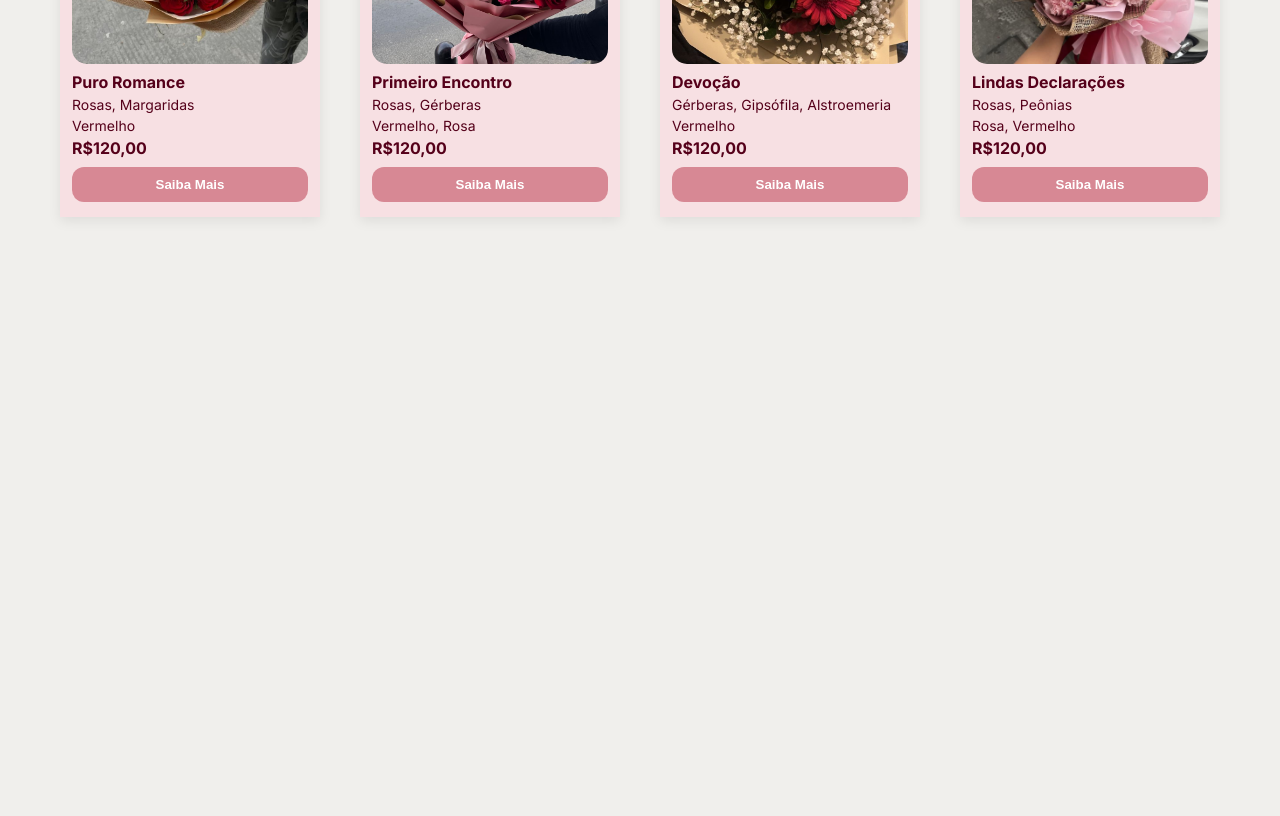
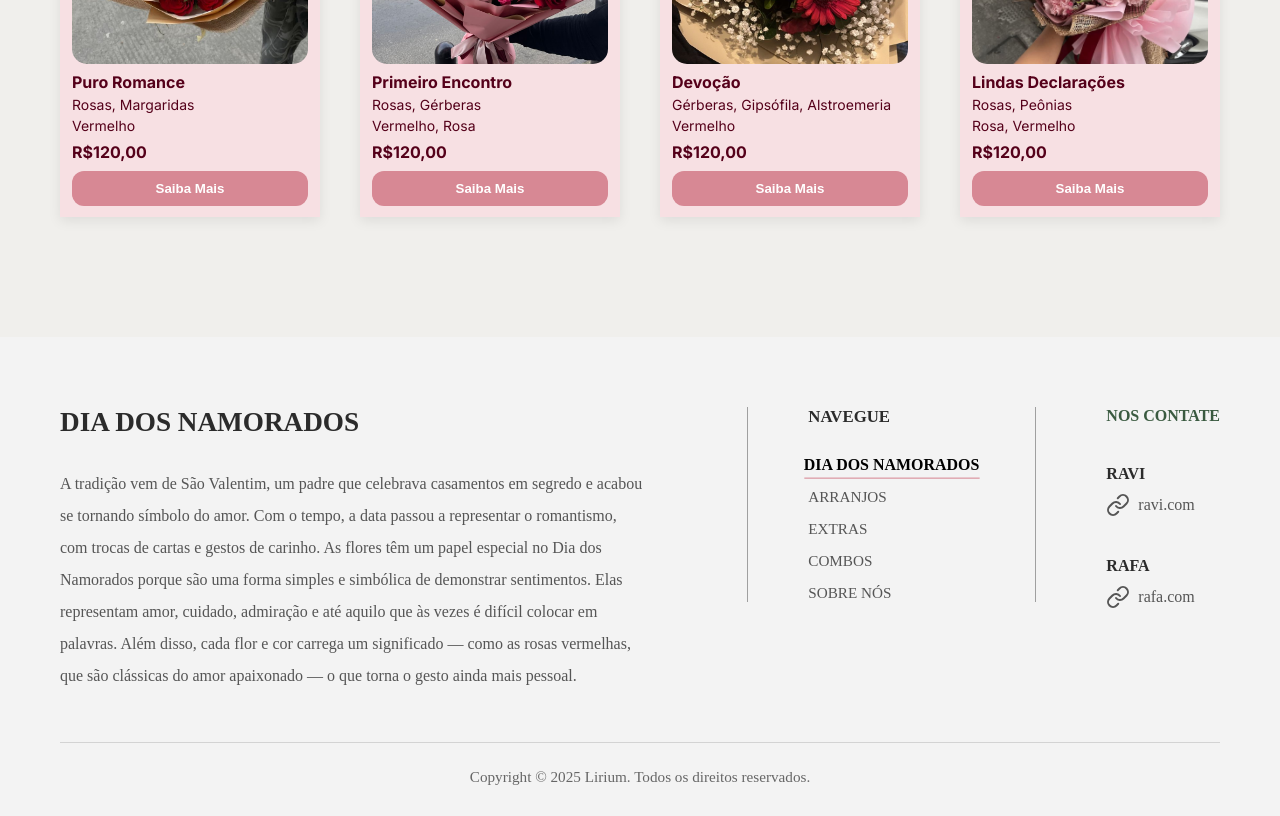
Before and after one commit to r4v1-3l/site-floricultura-lirium, a React (Vite) app: page / in a window 1280 px wide. Shown: the part 820-1636 px from the top of the page. Before the commit the page ends 1077 px from the top, so only its background shows below. Built offline with nearby package versions, Linux system fonts and the light colour scheme; a web font is replaced by a local one.

Commit message:
footer adicionado

```diff
--- a/src/App.jsx
+++ b/src/App.jsx
@@ -3,8 +3,11 @@ import './App.css'
 import { Header } from './components/Header';
 import { Carousel } from './components/Carousel';
 import { Cards } from './components/Cards';
+import { CardsModal } from './components/CardsModal';
+import { Footer } from './components/Footer';
+
 import { flowersData } from './data/cards';
-import { CardsModal } from './components/CardsModal';
+import { footerData } from './data/footer';
 
 import { useState } from 'react';
 
@@ -68,6 +71,7 @@ function App() {
 
 
         <div className="lirium-content">
+
           <div className='section-header'>
 
             <div className='title-wrapper'>
@@ -80,12 +84,14 @@ function App() {
               {activeTab === 'combos' && 'COMBOS'}
               {activeTab === 'aboutUs' && 'SOBRE NÓS'}
             </h2>
+
             </div>
 
-            <div className='arrows'>
-              <CircleArrowLeft size={28} className="icon-btn" />
-              <CircleArrowRight size={28}className="icon-btn" />
-            </div>
+              <div className='arrows'>
+                <CircleArrowLeft size={28} className="icon-btn" />
+                <CircleArrowRight size={28}className="icon-btn" />
+              </div>
+
           </div>
 
           <div className="lirium-grid">
@@ -104,13 +110,18 @@ function App() {
                   onAbout={() => setSelectedCard(g)}
                 />
               ))) : (
-              <p>{activeTab === 'currentEvent' && 'Eventos recentes'}
+              <p>
+                {activeTab === 'currentEvent' && 'Eventos recentes'}
                 {activeTab === 'bouquets' && 'Arranjos de flores'}
                 {activeTab === 'extras' && 'Arranjos extras'}
                 {activeTab === 'combos' && 'Combos'}
                 {activeTab === 'aboutUs' && 'Sobre os desenvolvedores'}
               </p>
             )}
+            </div>
+
+            <div className="footer-container">
+
             </div>
 
           </div>
@@ -122,6 +133,17 @@ function App() {
         onClose={() => setSelectedCard(null)}
       />
 
+        {footerData.map((g) => (
+
+              <Footer
+                key={g.id}
+                title={g.title}
+                text={g.text}
+                activeTab={activeTab}
+                setActiveTab={setActiveTab}
+              />
+              ))}
+
     </div>
   )
 }
--- a/src/components/Cards.css
+++ b/src/components/Cards.css
@@ -44,8 +44,12 @@
   font-size: 14px;
 }
 
-.card-flowers, .card-colors, .card-price{
+.card-flowers, .card-colors{
   margin-top: 4px;
+}
+
+.card-price{
+  margin-top: 8px;
 }
 
 /* BOTÃO */
--- a/src/components/CardsModal.jsx
+++ b/src/components/CardsModal.jsx
@@ -15,7 +15,7 @@ export function CardsModal({ flower, onClose}) {
 
                 <div className="modal-body">
                     <h2>{flower.title}</h2>
-                    <span className="modal-category">{flower.category}</span>git commit -m "Atualização"
+                    <span className="modal-category">{flower.category}</span>
                     <p className="description">
                         {flower.about}
                     </p>
--- /dev/null
+++ b/src/components/Footer.css
@@ -0,0 +1,215 @@
+.lirium-footer{
+    width: 100%;
+    background-color: #f3f3f3;
+
+    margin-top: 80px;
+
+    padding: 70px 60px 30px;
+
+    display: flex;
+    flex-direction: column;
+
+    gap: 50px;
+}
+
+/* CONTAINER SUPERIOR */
+
+.footer-top{
+    width: 100%;
+
+    display: flex;
+    justify-content: space-between;
+    align-items: flex-start;
+
+    gap: 100px;
+}
+
+/* BLOCO ESQUERDO */
+
+.main-footer{
+    flex: 1;
+
+    max-width: 700px;
+
+    display: flex;
+    flex-direction: column;
+
+    gap: 30px;
+}
+
+.footer-title h3{
+    font-size: 1.7rem;
+    font-weight: 700;
+
+    color: #2b2b2b;
+
+    text-transform: uppercase;
+}
+
+.footer-text p{
+    font-size: 1rem;
+
+    line-height: 2rem;
+
+    color: #555;
+}
+
+/* BLOCO DIREITO */
+
+.side-footer{
+    display: flex;
+    align-items: flex-start;
+
+    gap: 70px;
+
+    flex-shrink: 0;
+}
+
+/* NAVBAR */
+
+.footer-navbar{
+    display: flex;
+    flex-direction: column;
+
+    gap: 14px;
+
+    padding: 0px 60px;
+
+    border-left: 1px solid #9f9f9f;
+    border-right: 1px solid #9f9f9f;
+}
+
+.footer-navbar h4{
+    font-size: 1.05rem;
+    font-weight: 700;
+
+    color: #2b2b2b;
+
+    margin-bottom: 15px;
+}
+
+.footer-navbar .nav-item{
+    width: fit-content;
+
+    font-size: 0.95rem;
+
+    color: #555;
+
+    cursor: pointer;
+
+    transition: 0.3s;
+}
+
+.footer-navbar .nav-item:hover{
+    color: #000;
+
+    transform: translateX(4px);
+}
+
+.footer-navbar .nav-item.active{
+    color: #000;
+
+    font-weight: 700;
+}
+
+/* DEVELOPERS */
+
+.developers{
+    display: flex;
+    flex-direction: column;
+
+    gap: 40px;
+}
+
+.developer{
+    display: flex;
+    flex-direction: column;
+
+    gap: 10px;
+}
+
+.developer h5{
+    font-size: 1rem;
+    font-weight: 700;
+
+    color: #2b2b2b;
+
+    text-transform: uppercase;
+}
+
+.developer a{
+    display: flex;
+    align-items: center;
+
+    gap: 8px;
+
+    width: fit-content;
+
+    text-decoration: none;
+
+    color: #555;
+
+    transition: 0.3s;
+}
+
+.developer a:hover{
+    color: #000;
+
+    transform: translateX(4px);
+}
+
+/* COPYRIGHT */
+
+.bottom-footer{
+    width: 100%;
+
+    border-top: 1px solid #d3d3d3;
+
+    padding-top: 25px;
+}
+
+.bottom-footer p{
+    text-align: center;
+
+    font-size: 0.95rem;
+
+    color: #666;
+}
+
+/* RESPONSIVO */
+
+@media(max-width: 1100px){
+
+    .footer-top{
+        flex-direction: column;
+
+        gap: 50px;
+    }
+
+    .main-footer{
+        max-width: 100%;
+    }
+}
+
+@media(max-width: 700px){
+
+    .side-footer{
+        flex-direction: column;
+
+        gap: 45px;
+    }
+
+    .footer-navbar{
+        width: 100%;
+
+        border-right: none;
+        border-bottom: 1px solid #9f9f9f;
+
+        padding-right: 0;
+        padding-bottom: 30px;
+    }
+
+    .lirium-footer{
+        padding: 50px 30px;
+    }
+}
--- /dev/null
+++ b/src/components/Footer.jsx
@@ -0,0 +1,101 @@
+import './Footer.css';
+
+import { Link } from 'lucide-react';
+
+export function Footer({ title, text, activeTab, setActiveTab }) {
+    return (
+
+        <footer className='lirium-footer'>
+
+    <div className="footer-top">
+
+        <div className="main-footer">
+
+            <div className="footer-title">
+                <h3>{title}</h3>
+            </div>
+
+            <div className="footer-text">
+                <p>{text}</p>
+            </div>
+
+        </div>
+
+        <div className="side-footer">
+
+            <div className="footer-navbar">
+
+                <h4>NAVEGUE</h4>
+
+                <p
+                    className={`nav-item ${activeTab === 'currentEvent' ? 'active' : ''}`}
+                    onClick={() => setActiveTab('currentEvent')}
+                >
+                    DIA DOS NAMORADOS
+                </p>
+
+                <p
+                    className={`nav-item ${activeTab === 'bouquets' ? 'active' : ''}`}
+                    onClick={() => setActiveTab('bouquets')}
+                >
+                    ARRANJOS
+                </p>
+
+                <p
+                    className={`nav-item ${activeTab === 'extras' ? 'active' : ''}`}
+                    onClick={() => setActiveTab('extras')}
+                >
+                    EXTRAS
+                </p>
+
+                <p
+                    className={`nav-item ${activeTab === 'combos' ? 'active' : ''}`}
+                    onClick={() => setActiveTab('combos')}
+                >
+                    COMBOS
+                </p>
+
+                <p
+                    className={`nav-item ${activeTab === 'aboutUs' ? 'active' : ''}`}
+                    onClick={() => setActiveTab('aboutUs')}
+                >
+                    SOBRE NÓS
+                </p>
+
+            </div>
+
+            <div className="developers">
+
+                <h4>NOS CONTATE</h4>
+
+                <div className="developer">
+                    <h5>Ravi</h5>
+
+                    <a href="#">
+                        <Link />
+                        ravi.com
+                    </a>
+                </div>
+
+                <div className="developer">
+                    <h5>Rafa</h5>
+
+                    <a href="#">
+                        <Link />
+                        rafa.com
+                    </a>
+                </div>
+
+            </div>
+
+        </div>
+
+    </div>
+
+    <div className="bottom-footer">
+        <p>Copyright © 2025 Lirium. Todos os direitos reservados.</p>
+    </div>
+
+</footer>
+    )
+}
--- a/src/components/Header.css
+++ b/src/components/Header.css
@@ -115,7 +115,7 @@ body {
 }
 
 .search-box.active {
-  width: 37.5rem;
+  width: 28.5rem;
   opacity: 1;
 }
 
--- /dev/null
+++ b/src/data/footer.js
@@ -0,0 +1,8 @@
+export const footerData = [
+    {
+        id: 1,
+        category: "event" ,
+        title: "DIA DOS NAMORADOS",
+        text: " A tradição vem de São Valentim, um padre que celebrava casamentos em segredo e acabou se tornando símbolo do amor. Com o tempo, a data passou a representar o romantismo, com trocas de cartas e gestos de carinho. As flores têm um papel especial no Dia dos Namorados porque são uma forma simples e simbólica de demonstrar sentimentos. Elas representam amor, cuidado, admiração e até aquilo que às vezes é difícil colocar em palavras. Além disso, cada flor e cor carrega um significado — como as rosas vermelhas, que são clássicas do amor apaixonado — o que torna o gesto ainda mais pessoal."
+    },
+]
```
